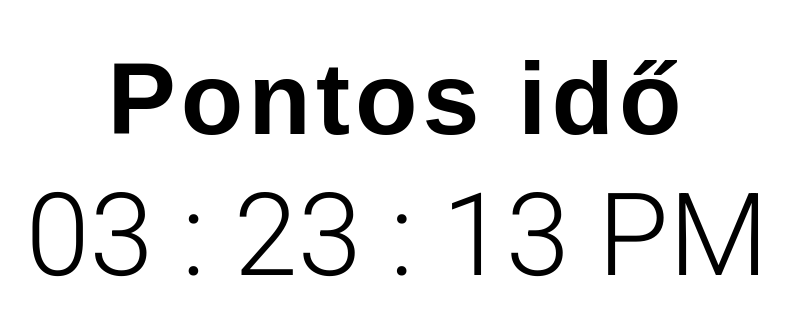
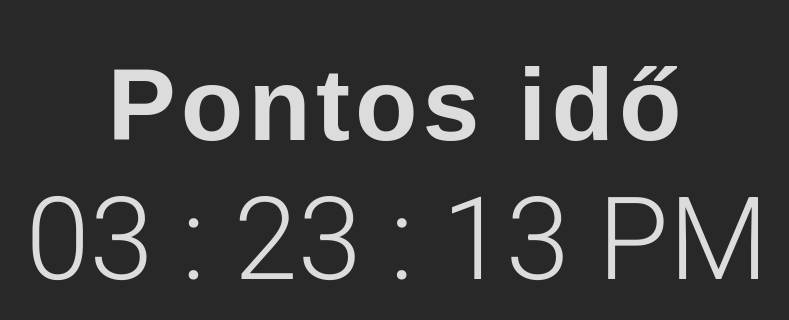
Before and after one commit to MemerGamer/clock, a plain HTML site: page index.html in a window 1280 px wide. Shown: the part 152-472 px from the top of the page, without its empty margins (243-1032 px from the left). Drawn offline with Linux system fonts and the light colour scheme.

Commit message:
Add files via upload

```diff
--- a/style.css
+++ b/style.css
@@ -1,7 +1,44 @@
-html,body{
-	margin:0;
-	width:100%;
+html, body {
+  color: #dcdcdc !important;
+  background-image: none !important;
+  background-color: #292929 !important;
+}
 
+html::before, body::before {
+  background-image: none !important;
+}
+
+html *:not(input) {color: #dcdcdc !important}
+html * {background-color: rgb(41, 41, 41, 0.90) !important}
+
+html *, html *[id], html *[class] {
+  box-shadow: none !important;
+  text-shadow: none !important;
+  border-radius: unset !important;
+  border-color: #555555 !important;
+  outline-color: #555555 !important;
+}
+
+img, img[src] {
+  z-index: 1;
+  filter: brightness(0.85) !important;
+  background-color: initial !important;
+}
+
+video, video[src] {
+  z-index: 1;
+  background-color: transparent !important;
+}
+
+input:not([type='button']):not([type='submit']) {
+  color: #dcdcdc !important;
+  background-image: none !important;
+  background-color: #333333 !important;
+}
+
+textarea, textarea[class], input[type='text'], input[type='text'][class] {
+  color: #dcdcdc !important;
+  background-color: #555555 !important;
 }
 .main-container{
 	width:100%;
@@ -29,3 +66,13 @@ h1{
 	margin-top:25%;
 
 }
+svg:not([fill]) {fill: #7d7d7d !important}
+li, select {background-image: none !important}
+input[type='text'], input[type='search'] {text-indent: 10px}
+a {background-color: rgba(255, 255, 255, 0.01) !important}
+html cite, html cite *, html cite *[class] {color: #029833 !important}
+svg[fill], button, input[type='button'], input[type='submit'] {opacity: 0.85 !important}
+
+:before {color: #dcdcdc !important}
+:link:not(cite), :link *:not(cite) {color: #8db2e5 !important}
+:visited, :visited *, :visited *[class] {color: rgb(211, 138, 138) !important}
--- /dev/null
+++ b/white.css
@@ -0,0 +1,31 @@
+html,body{
+	margin:0;
+	width:100%;
+
+}
+.main-container{
+	width:100%;
+	height:1080px;
+	position: relative;
+
+
+}
+h1{
+	width: 100%;
+	margin-top: 15%;
+	position:absolute;
+	font-size: 8vw;
+	font-height: bold;
+	text-align:center;
+	font-family:'Oswald',sans-serif;
+	letter-spacing:5px;
+}
+#clock{
+	width:100%;
+	position:absolute;
+	font-size:9vw;
+	text-align:center;
+	font-family:'Roboto',sans-serif;
+	margin-top:25%;
+
+}
```
